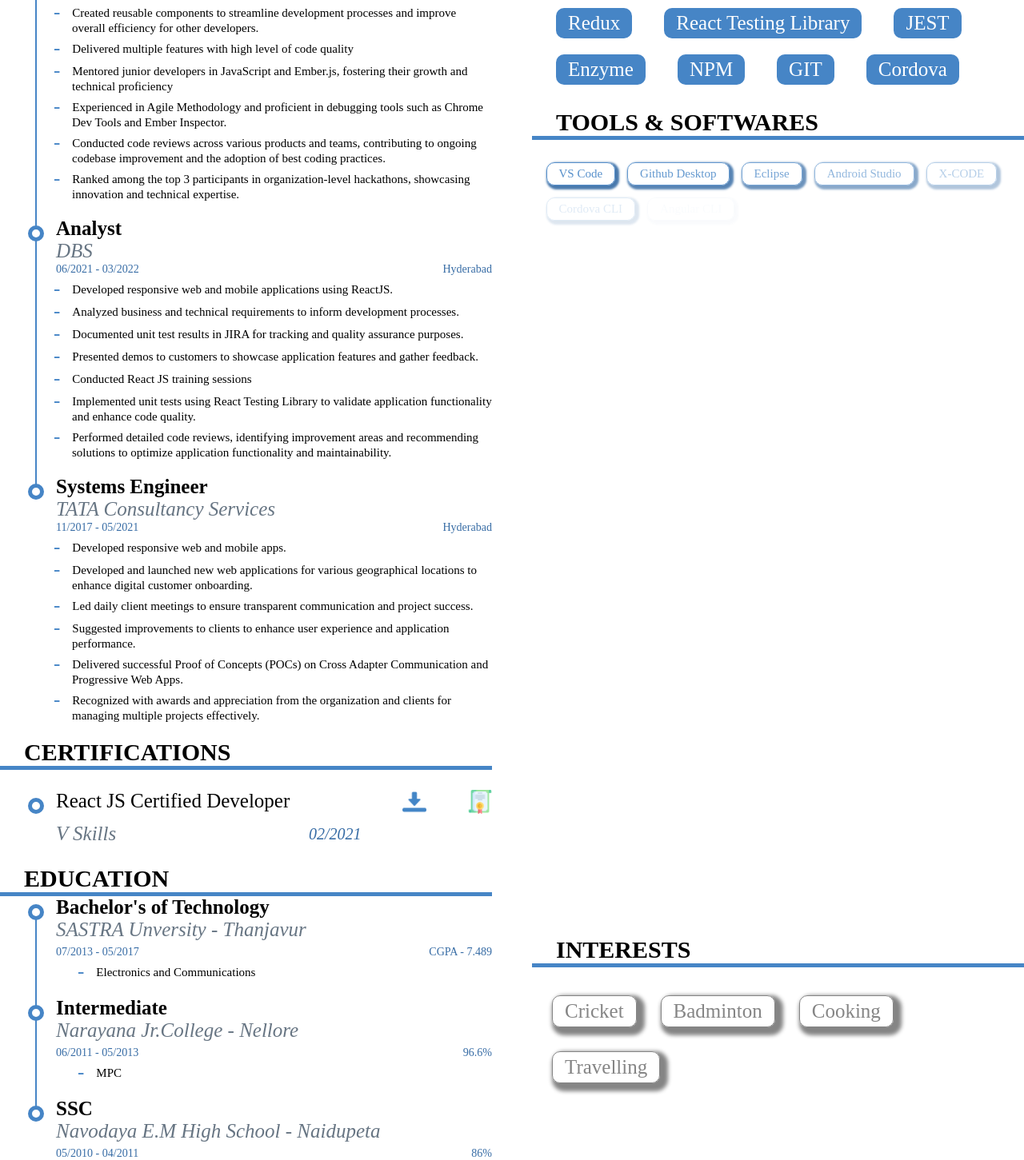
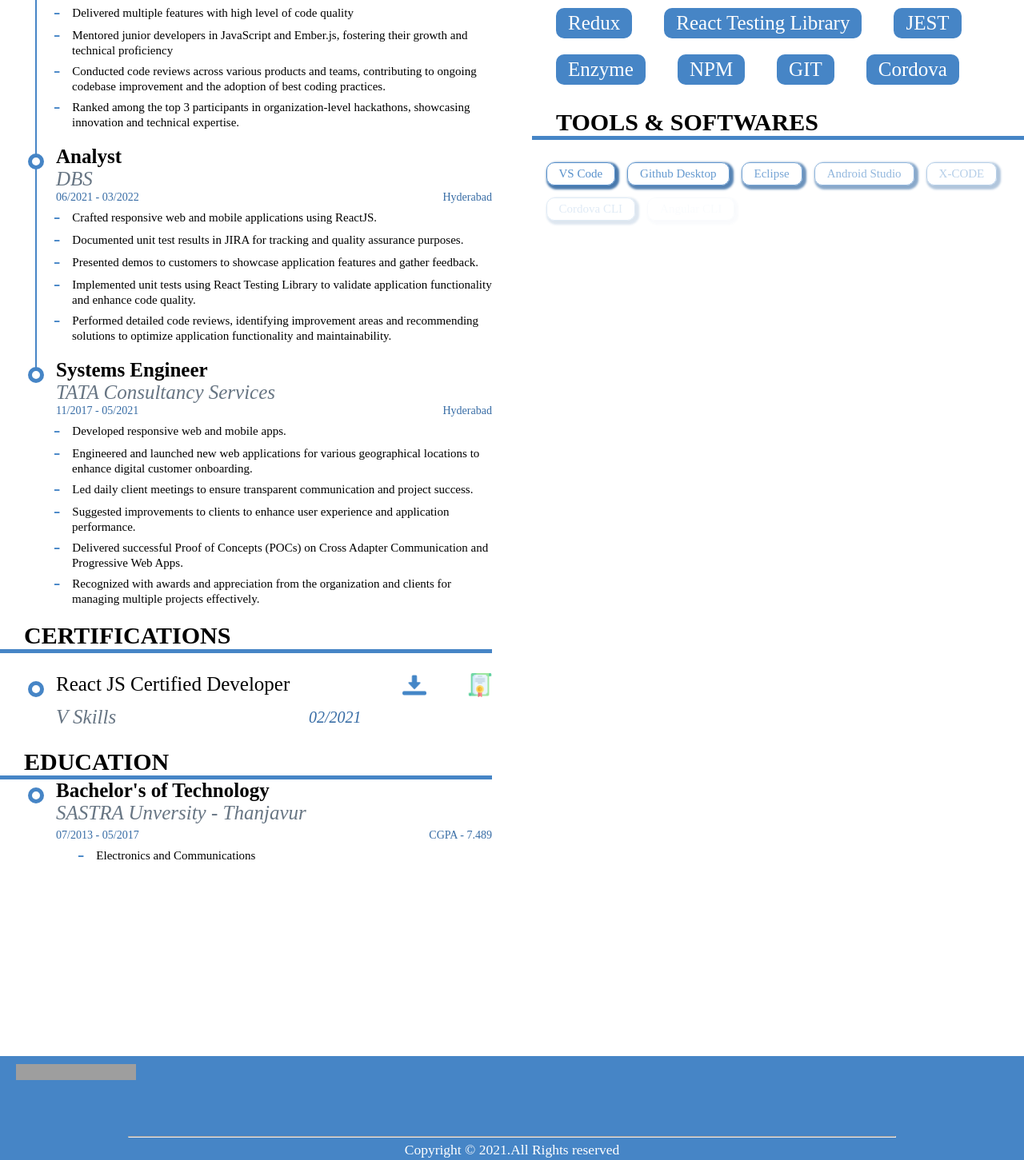
Before and after one commit to vinnu214/my-resume, a React (Create React App) app: page / in a window 1280 px wide. Shown: the part 559-2010 px from the top of the page at 80% size. Built offline with nearby package versions, Linux system fonts and the light colour scheme; grey boxes are pictures that could not be loaded.

Commit message:
Removed hobbies section and unnecessary repeated content

```diff
--- a/src/App.js
+++ b/src/App.js
@@ -29,7 +29,7 @@
           <Skills />
           <Tools />
           <Achievements />
-          <Hobbies />
+          {/* <Hobbies /> */}
         </div>
       </div>
       <Footer />
--- a/src/resumeData.js
+++ b/src/resumeData.js
@@ -23,11 +23,9 @@
     location: "Hyderabad",
     rolesandResp: [
       "Designed and implemented new frontend features for Freshservice, leading to increase in user satisfaction and boost in daily active users.",
-      "Built responsive web applications using Ember.js, collaborating with cross-functional teams to deliver high-quality software aligned with user requirements.",
       "Created reusable components to streamline development processes and improve overall efficiency for other developers.",
       "Delivered multiple features with high level of code quality",
       "Mentored junior developers in JavaScript and Ember.js, fostering their growth and technical proficiency",
-      "Experienced in Agile Methodology and proficient in debugging tools such as Chrome Dev Tools and Ember Inspector.",
       "Conducted code reviews across various products and teams, contributing to ongoing codebase improvement and the adoption of best coding practices.",
       "Ranked among the top 3 participants in organization-level hackathons, showcasing innovation and technical expertise."
     ],
@@ -39,11 +37,9 @@
     endDate: "03/2022",
     location: "Hyderabad",
     rolesandResp: [
-      "Developed responsive web and mobile applications using ReactJS.",
-      "Analyzed business and technical requirements to inform development processes.",
+      "Crafted responsive web and mobile applications using ReactJS.",
       "Documented unit test results in JIRA for tracking and quality assurance purposes.",
       "Presented demos to customers to showcase application features and gather feedback.",
-      "Conducted React JS training sessions",
       "Implemented unit tests using React Testing Library to validate application functionality and enhance code quality.",
       "Performed detailed code reviews, identifying improvement areas and recommending solutions to optimize application functionality and maintainability."
     ],
@@ -56,7 +52,7 @@
     location: "Hyderabad",
     rolesandResp: [
       "Developed responsive web and mobile apps.",
-      "Developed and launched new web applications for various geographical locations to enhance digital customer onboarding.",
+      "Engineered and launched new web applications for various geographical locations to enhance digital customer onboarding.",
       "Led daily client meetings to ensure transparent communication and project success.",
       "Suggested improvements to clients to enhance user experience and application performance.",
       "Delivered successful Proof of Concepts (POCs) on Cross Adapter Communication and Progressive Web Apps.",
@@ -113,7 +109,7 @@
     name: "Applause Award",
     yearOfRelease: "2019",
     certSummary:
-      "Received this award for successfully managing multiple projects simultaneously as an individual contributor.",
+      "Achieved this award for successfully managing multiple projects simultaneously as an individual contributor.",
     path: Applause,
   },
   {
@@ -127,14 +123,14 @@
     name: "Star Performer Award",
     yearOfRelease: "2018",
     certSummary:
-      "Received recognition for exceptional performance in the TCS Global Hackathon 2018.",
+      "Received recognition for outstanding performance in the TCS Global Hackathon 2018.",
     path: SLGAH,
   },
   {
     name: "Best Performer Award",
     yearOfRelease: "2018",
     certSummary:
-      "Received recognition for exceptional performance during the training period.",
+      "Received award for exceptional performance during the training period.",
     path: SLGAI,
   },
 ];
@@ -149,23 +145,23 @@
     toDate: "05/2017",
     specialisation: "Electronics and Communications",
   },
-  {
-    degreeName: "Intermediate",
-    instituteName: "Narayana Jr.College",
-    location: "Nellore",
-    fromDate: "06/2011",
-    toDate: "05/2013",
-    specialisation: "MPC",
-    score: 96.6,
-  },
-  {
-    degreeName: "SSC",
-    instituteName: "Navodaya E.M High School",
-    location: "Naidupeta",
-    fromDate: "05/2010",
-    toDate: "04/2011",
-    score: 86,
-  },
+  // {
+  //   degreeName: "Intermediate",
+  //   instituteName: "Narayana Jr.College",
+  //   location: "Nellore",
+  //   fromDate: "06/2011",
+  //   toDate: "05/2013",
+  //   specialisation: "MPC",
+  //   score: 96.6,
+  // },
+  // {
+  //   degreeName: "SSC",
+  //   instituteName: "Navodaya E.M High School",
+  //   location: "Naidupeta",
+  //   fromDate: "05/2010",
+  //   toDate: "04/2011",
+  //   score: 86,
+  // },
 ];
 export const certificationsList = [
   {
```
